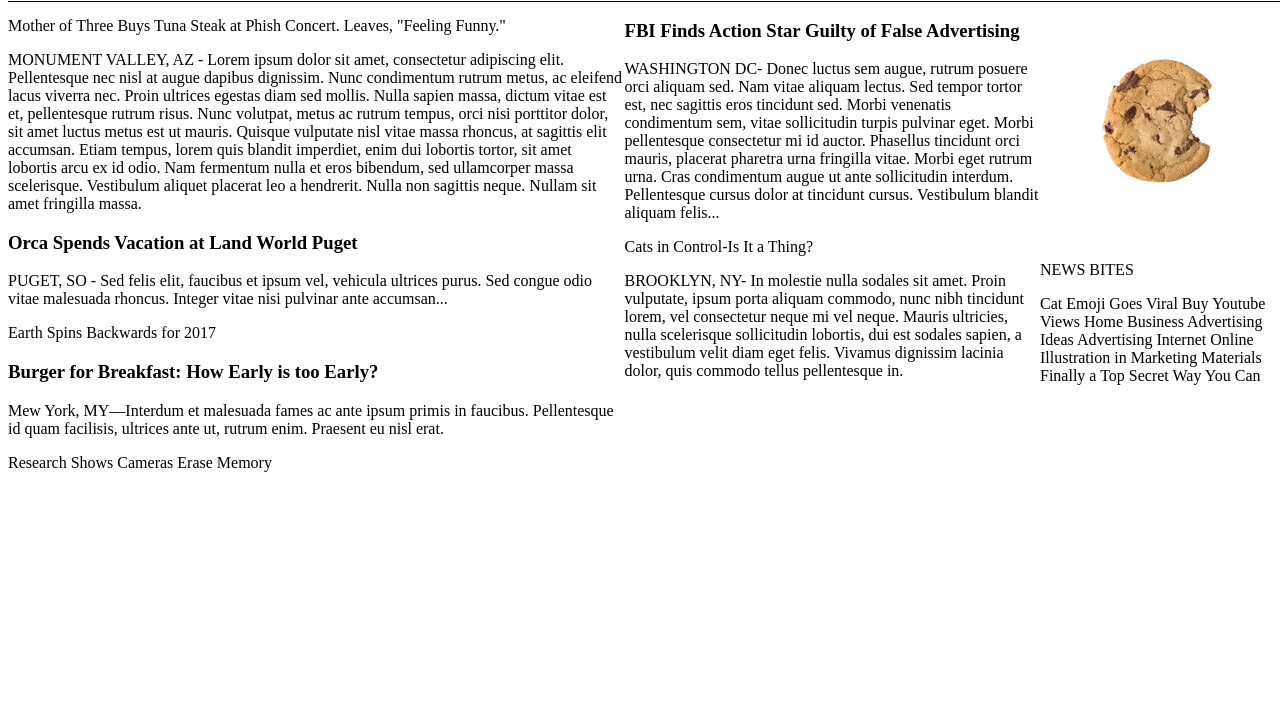
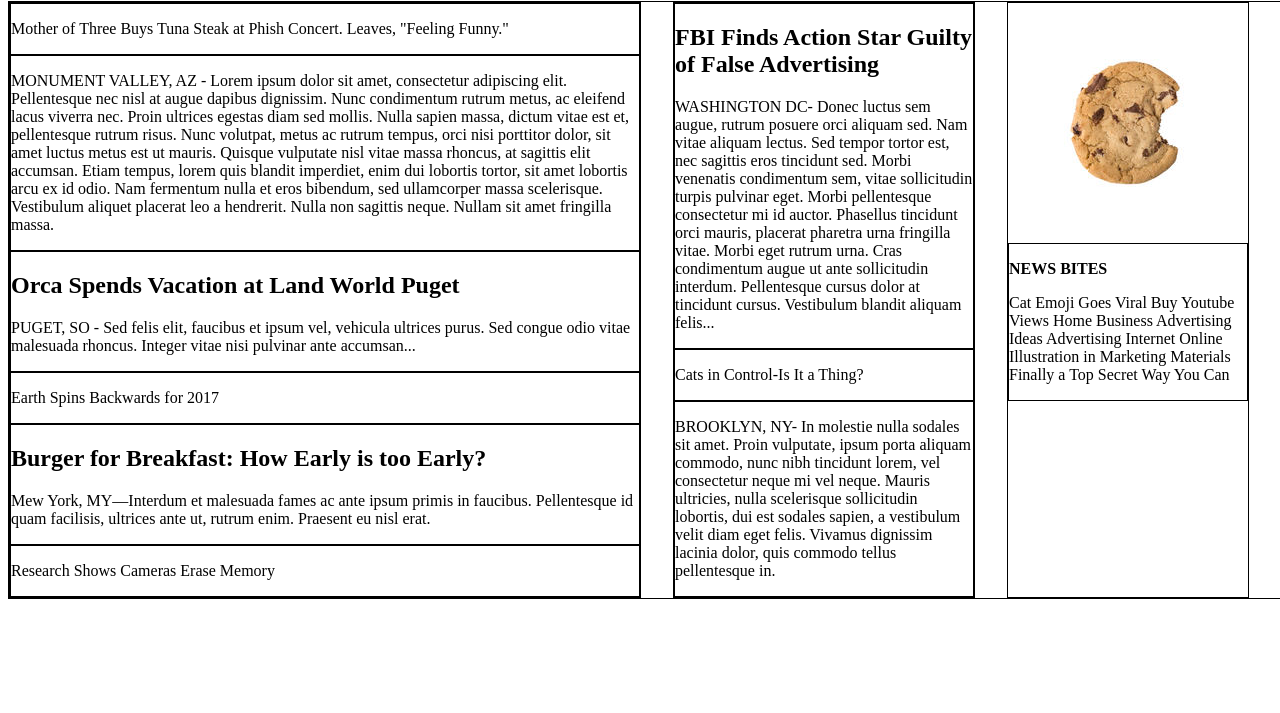
Before and after one commit to BuddyCooper44/my-times, a plain HTML site: page index.html in a window 1280 px wide. Shown: the part 87-800 px from the top of the page. Drawn offline with Linux system fonts and the light colour scheme.

Commit message:
closer, but i'm not sure why

```diff
--- a/index.html
+++ b/index.html
@@ -22,49 +22,45 @@
     </header>
 
     <div class="main">
-      <div class="column">
-        <div class="large">
+      <div class="column large">
         <div class="phish">
           <p>Mother of Three Buys Tuna Steak at Phish Concert. Leaves, "Feeling Funny."</p>
+        </div>
+        <div class="monument">
           <p>MONUMENT VALLEY, AZ - Lorem ipsum dolor sit amet, consectetur adipiscing elit. Pellentesque nec nisl at augue dapibus dignissim. Nunc condimentum rutrum metus, ac eleifend lacus viverra nec. Proin ultrices egestas diam sed mollis. Nulla sapien massa, dictum vitae est et, pellentesque rutrum risus. Nunc volutpat, metus ac rutrum tempus, orci nisi porttitor dolor, sit amet luctus metus est ut mauris. Quisque vulputate nisl vitae massa rhoncus, at sagittis elit accumsan. Etiam tempus, lorem quis blandit imperdiet, enim dui lobortis tortor, sit amet lobortis arcu ex id odio. Nam fermentum nulla et eros bibendum, sed ullamcorper massa scelerisque. Vestibulum aliquet placerat leo a hendrerit. Nulla non sagittis neque. Nullam sit amet fringilla massa.</p>
         </div>
         <div class="orca">
-            <h3>Orca Spends Vacation at Land World Puget</h3>
+          <h2>Orca Spends Vacation at Land World Puget</h2>
           <p>PUGET, SO - Sed felis elit, faucibus et ipsum vel, vehicula ultrices purus. Sed congue odio vitae malesuada rhoncus. Integer vitae nisi pulvinar ante accumsan...</p>
         </div>
         <div class="earth">
           <p>Earth Spins Backwards for 2017</p>
         </div>
         <div class="burger">
-            <h3>Burger for Breakfast: How Early is too Early?</h3>
+          <h2>Burger for Breakfast: How Early is too Early?</h2>
           <p>Mew York, MY—Interdum et malesuada fames ac ante ipsum primis in faucibus. Pellentesque id quam facilisis, ultrices ante ut, rutrum enim. Praesent eu nisl erat.</p>
         </div>
         <div class="camera">
           <p>Research Shows Cameras Erase Memory</p>
         </div>
       </div>
-      </div>
-
-      <div class="column">
-        <div class="medium">
+      <div class="column medium">
         <div class="fbi">
-            <h3>FBI Finds Action Star Guilty of False Advertising</h3>
+          <h2>FBI Finds Action Star Guilty of False Advertising</h2>
           <p>WASHINGTON DC- Donec luctus sem augue, rutrum posuere orci aliquam sed. Nam vitae aliquam lectus. Sed tempor tortor est, nec sagittis eros tincidunt sed. Morbi venenatis condimentum sem, vitae sollicitudin turpis pulvinar eget. Morbi pellentesque consectetur mi id auctor. Phasellus tincidunt orci mauris, placerat pharetra urna fringilla vitae. Morbi eget rutrum urna. Cras condimentum augue ut ante sollicitudin interdum. Pellentesque cursus dolor at tincidunt cursus. Vestibulum blandit aliquam felis...</p>
         </div>
         <div class="cats">
           <p>Cats in Control-Is It a Thing?</p>
+        </div>
+        <div class="brooklyn">
           <p>BROOKLYN, NY- In molestie nulla sodales sit amet. Proin vulputate, ipsum porta aliquam commodo, nunc nibh tincidunt lorem, vel consectetur neque mi vel neque. Mauris ultricies, nulla scelerisque sollicitudin lobortis, dui est sodales sapien, a vestibulum velit diam eget felis. Vivamus dignissim lacinia dolor, quis commodo tellus pellentesque in.</p>
         </div>
       </div>
-      </div>
-
-      <div class="column">
-        <div class="small">
+      <div class="column small">
         <img src="resources/images/img-news-bite.png">
         <div class="bites">
-            <p>NEWS BITES</p>
+          <p><strong>NEWS BITES</strong></p>
           <p>Cat Emoji Goes Viral Buy Youtube Views Home Business Advertising Ideas Advertising Internet Online Illustration in Marketing Materials Finally a Top Secret Way You Can</p>
-          </div>
         </div>
       </div>
     </div>
--- a/resources/style.css
+++ b/resources/style.css
@@ -9,6 +9,11 @@ header {
   height: 80px;
   width: 100%;
   border-bottom: 1px solid black;
+  background-color: white;
+}
+
+div {
+  border: 1px solid black;
 }
 
 .logo {
@@ -43,13 +48,16 @@ a {
 }
 
 .main {
-  display: flex;
   position: absolute;
   margin-top: 80px;
+  display: flex;
+  width: 100%;
 }
 
 .column {
   display: flex;
+  flex-direction: column;
+  margin-right: 32px;
 }
 
 .column.large {
```
Lines whose indentation alone changed are shown as unchanged.
